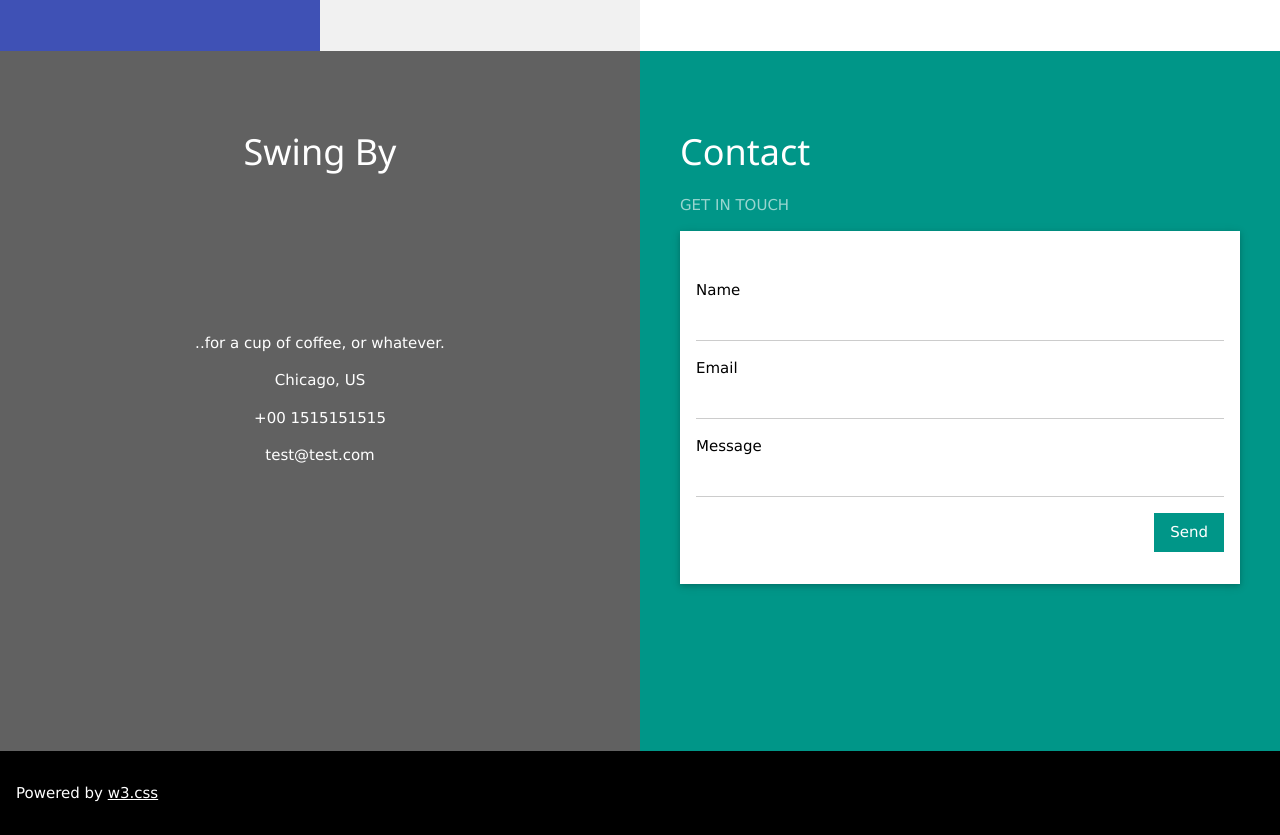
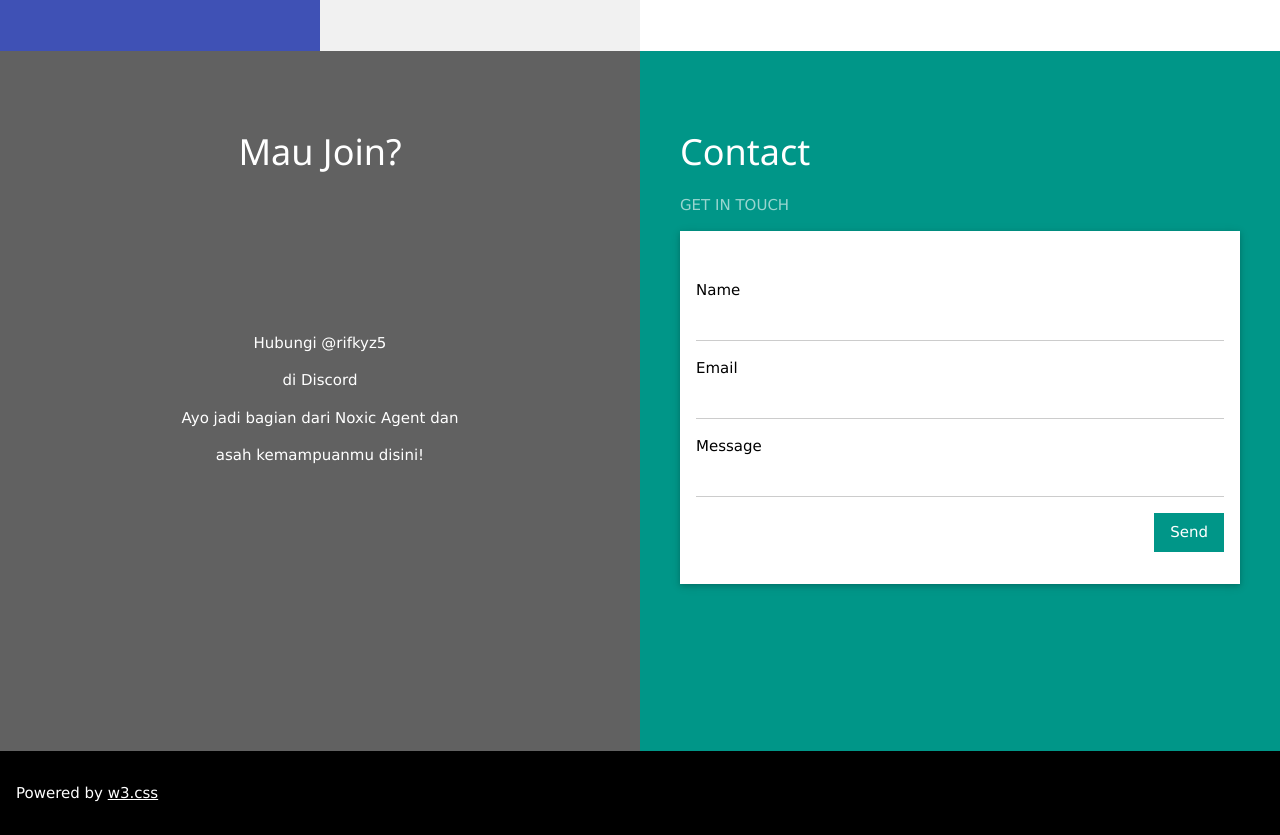
Before and after one commit to noxic-agent/Noxic, a plain HTML site: page index.html in a window 1280 px wide. Shown: the part 1740-2575 px from the top of the page. Drawn offline with nearby package versions, Linux system fonts and the light colour scheme.

Commit message:
Update index.html

```diff
--- a/index.html
+++ b/index.html
@@ -90,13 +90,13 @@
 <div class="w3-row" id="contact">
   <div class="w3-half w3-dark-grey w3-container w3-center" style="height:700px">
     <div class="w3-padding-64">
-      <h1>Swing By</h1>
+      <h1>Mau Join?</h1>
     </div>
     <div class="w3-padding-64">
-      <p>..for a cup of coffee, or whatever.</p>
-      <p>Chicago, US</p>
-      <p>+00 1515151515</p>
-      <p>test@test.com</p>
+      <p>Hubungi @rifkyz5</p>
+      <p>di Discord</p>
+      <p>Ayo jadi bagian dari Noxic Agent dan</p>
+      <p>asah kemampuanmu disini!</p>
     </div>
   </div>
   <div class="w3-half w3-teal w3-container" style="height:700px">
```
